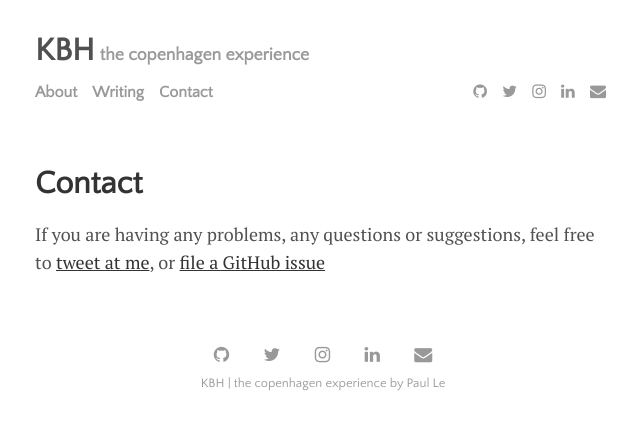
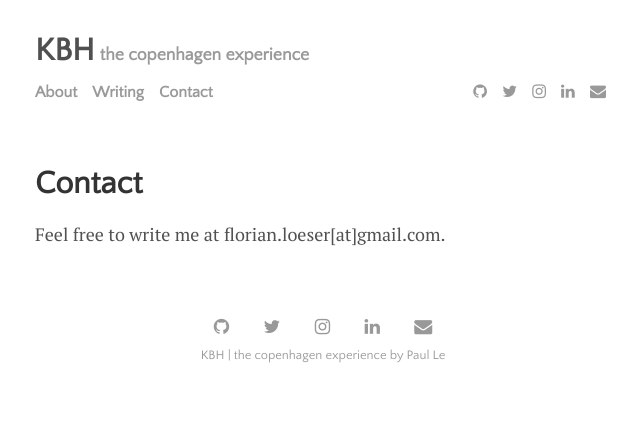
Before and after one commit to JohnnyFBeat/johnnyfbeat.github.io, a Jekyll site: the page built from menu/contact.md, in a window 1280 px wide. Shown: the top 430 px of the page, without its empty margins (317-957 px from the left). Built offline with Jekyll 4.4.1, drawn with Linux system fonts in a browser that asks for light colours; nearby versions of some CDN libraries.

Commit message:
Update contact.md

```diff
--- a/menu/contact.md
+++ b/menu/contact.md
@@ -3,4 +3,4 @@ layout: page
 title: Contact
 ---
 
-If you are having any problems, any questions or suggestions, feel free to [tweet at me](https://twitter.com/intent/tweet?text=%40paululele), or [file a GitHub issue](https://github.com/lenpaul/lagrange/issues/new)
+Feel free to write me at florian.loeser[at]gmail.com.
```
